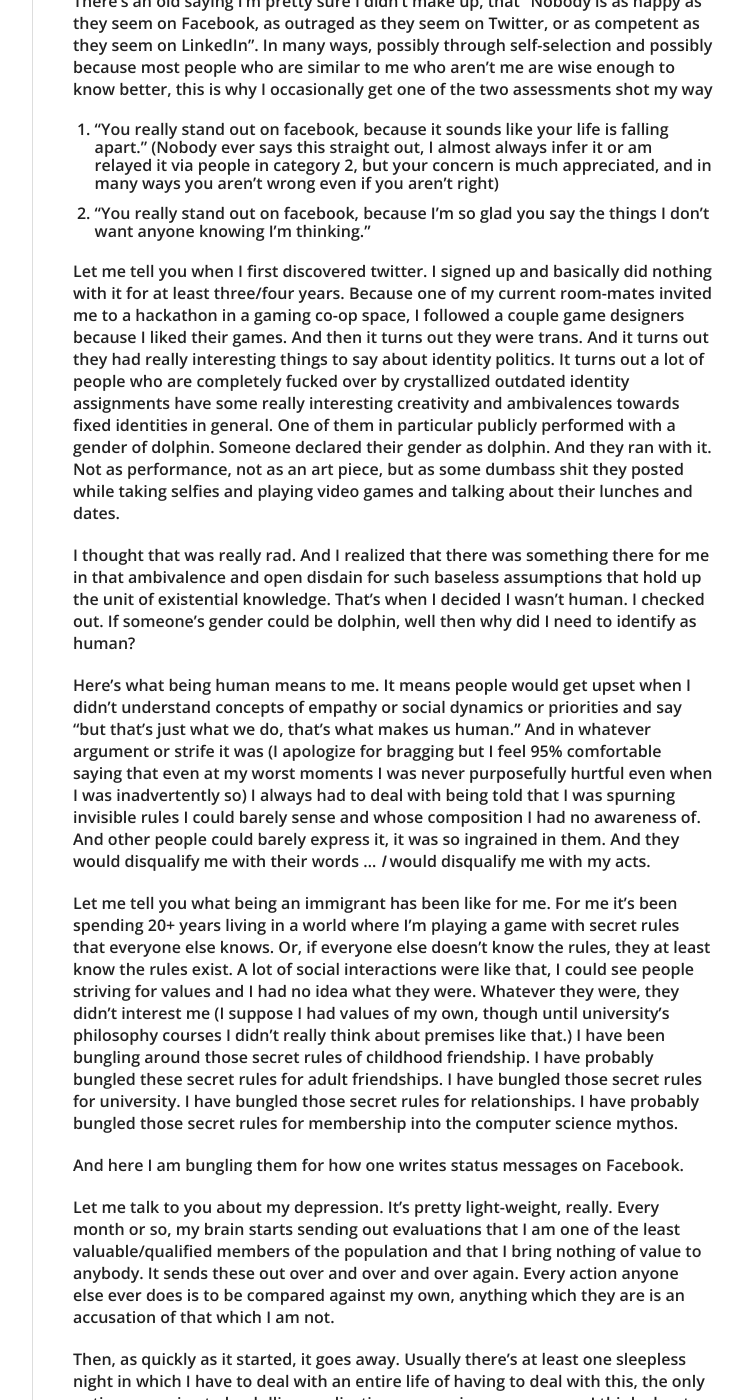
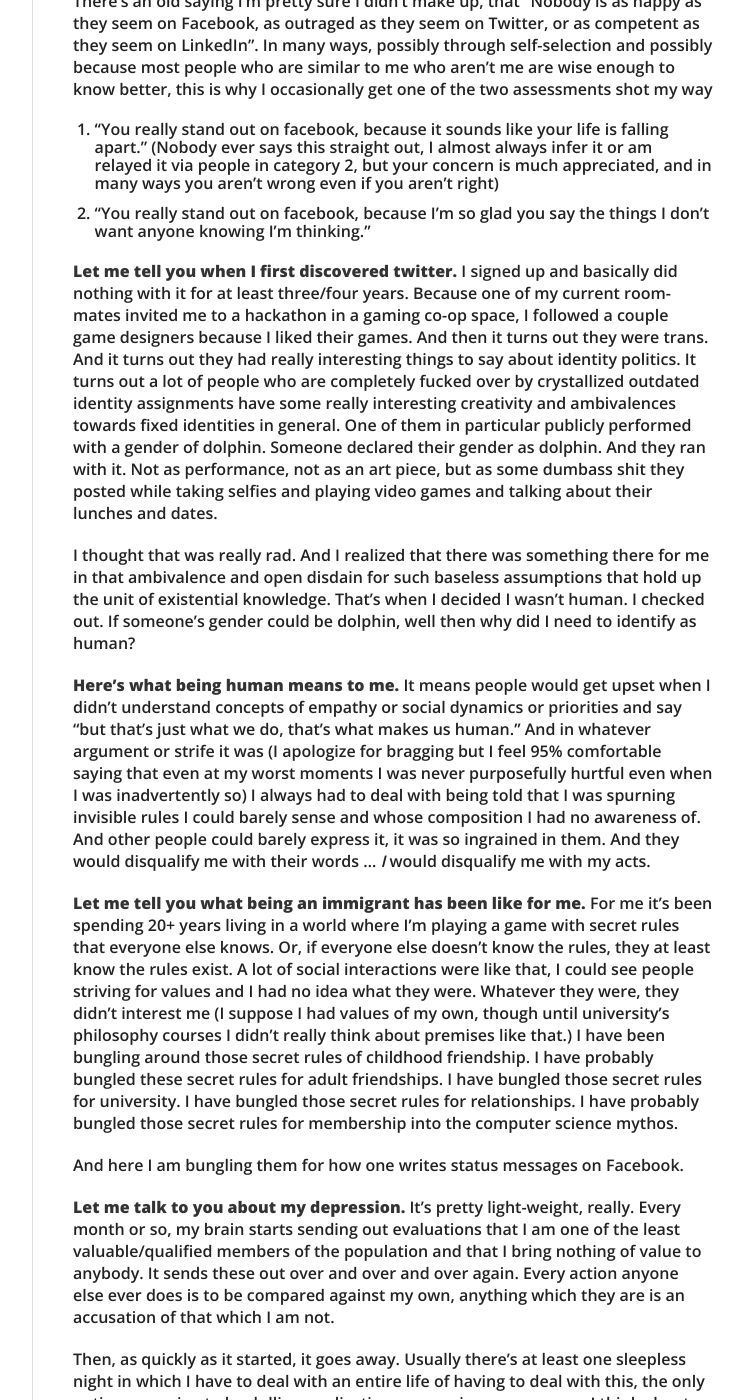
Before and after one commit to RobotDisco/robotdisco.github.com, a Jekyll site: the page built from _posts/2015-01-25-dear_those_who_may_be_be_concerned_about_the_motifs_in_my_tweets_tldr_im_all_right_its_political_and_literary.md, in a window 1280 px wide and 1400 px high, scrolled down 557 px. Shown: the whole window, without its empty margins (378-1122 px from the left). Built offline with Jekyll 4.4.1, drawn with Linux system fonts in a browser that asks for light colours; nearby versions of some CDN libraries; some of the changed text lies outside the part shown.

Commit message:
Bolding as a hacky attempt to separate.

```diff
--- a/_posts/2015-01-25-dear_those_who_may_be_be_concerned_about_the_motifs_in_my_tweets_tldr_im_all_right_its_political_and_literary.md
+++ b/_posts/2015-01-25-dear_those_who_may_be_be_concerned_about_the_motifs_in_my_tweets_tldr_im_all_right_its_political_and_literary.md
@@ -23,26 +23,26 @@ There’s an old saying I’m pretty sure I didn’t make up, that “Nobody is
 1. "You really stand out on facebook, because it sounds like your life is falling apart." (Nobody ever says this straight out, I almost always infer it or am relayed it via people in category 2, but your concern is much appreciated, and in many ways you aren’t wrong even if you aren’t right)
 2. "You really stand out on facebook, because I’m so glad you say the things I don’t want anyone knowing I’m thinking."
 
-Let me tell you when I first discovered twitter. I signed up and basically did nothing with it for at least three/four years. Because one of my current room-mates invited me to a hackathon in a gaming co-op space, I followed a couple game designers because I liked their games. And then it turns out they were trans. And it turns out they had really interesting things to say about identity politics. It turns out a lot of people who are completely fucked over by crystallized outdated identity assignments have some really interesting creativity and ambivalences towards fixed identities in general. One of them in particular publicly performed with a gender of dolphin.
+**Let me tell you when I first discovered twitter.** I signed up and basically did nothing with it for at least three/four years. Because one of my current room-mates invited me to a hackathon in a gaming co-op space, I followed a couple game designers because I liked their games. And then it turns out they were trans. And it turns out they had really interesting things to say about identity politics. It turns out a lot of people who are completely fucked over by crystallized outdated identity assignments have some really interesting creativity and ambivalences towards fixed identities in general. One of them in particular publicly performed with a gender of dolphin.
 Someone declared their gender as dolphin. And they ran with it. Not as performance, not as an art piece, but as some dumbass shit they posted while taking selfies and playing video games and talking about their lunches and dates.
 
 I thought that was really rad. And I realized that there was something there for me in that ambivalence and open disdain for such baseless assumptions that hold up the unit of existential knowledge.
 That’s when I decided I wasn’t human. I checked out. If someone’s gender could be dolphin, well then why did I need to identify as human?
 
-Here’s what being human means to me. It means people would get upset when I didn’t understand concepts of empathy or social dynamics or priorities and say “but that’s just what we do, that’s what makes us human.” And in whatever argument or strife it was (I apologize for bragging but I feel 95% comfortable saying that even at my worst moments I was never purposefully hurtful even when I was inadvertently so) I always had to deal with being told that I was spurning invisible rules I could barely sense and whose composition I had no awareness of. And other people could barely express it, it was so ingrained in them. And they would disqualify me with their words … _I_ would disqualify me with my acts.
+**Here’s what being human means to me.** It means people would get upset when I didn’t understand concepts of empathy or social dynamics or priorities and say “but that’s just what we do, that’s what makes us human.” And in whatever argument or strife it was (I apologize for bragging but I feel 95% comfortable saying that even at my worst moments I was never purposefully hurtful even when I was inadvertently so) I always had to deal with being told that I was spurning invisible rules I could barely sense and whose composition I had no awareness of. And other people could barely express it, it was so ingrained in them. And they would disqualify me with their words … _I_ would disqualify me with my acts.
 
-Let me tell you what being an immigrant has been like for me. For me it’s been spending 20+ years living in a world where I’m playing a game with secret rules that everyone else knows. Or, if everyone else doesn’t know the rules, they at least know the rules exist. A lot of social interactions were like that, I could see people striving for values and I had no idea what they were. Whatever they were, they didn’t interest me (I suppose I had values of my own, though until university’s philosophy courses I didn’t really think about premises like that.)
+**Let me tell you what being an immigrant has been like for me.** For me it’s been spending 20+ years living in a world where I’m playing a game with secret rules that everyone else knows. Or, if everyone else doesn’t know the rules, they at least know the rules exist. A lot of social interactions were like that, I could see people striving for values and I had no idea what they were. Whatever they were, they didn’t interest me (I suppose I had values of my own, though until university’s philosophy courses I didn’t really think about premises like that.)
 I have been bungling around those secret rules of childhood friendship. I have probably bungled these secret rules for adult friendships. I have bungled those secret rules for university. I have bungled those secret rules for relationships. I have probably bungled those secret rules for membership into the computer science mythos.
 
 And here I am bungling them for how one writes status messages on Facebook.
 
-Let me talk to you about my depression. It’s pretty light-weight, really. Every month or so, my brain starts sending out evaluations that I am one of the least valuable/qualified members of the population and that I bring nothing of value to anybody. It sends these out over and over and over again. Every action anyone else ever does is to be compared against my own, anything which they are is an accusation of that which I am not.
+**Let me talk to you about my depression.** It’s pretty light-weight, really. Every month or so, my brain starts sending out evaluations that I am one of the least valuable/qualified members of the population and that I bring nothing of value to anybody. It sends these out over and over and over again. Every action anyone else ever does is to be compared against my own, anything which they are is an accusation of that which I am not.
 
 Then, as quickly as it started, it goes away. Usually there’s at least one sleepless night in which I have to deal with an entire life of having to deal with this, the only options seeming to be dulling medications or evasive manoeuvres. I think about the footprint of my legacy and how I yearn for it even while my above alienation from Your Secret Rules gives me no motivation to enhance your world in any way. Somehow I want very much both of these things, to not feel worthless by your rules (my interpretation of your rules) and yet I want nothing to do with your world.
 
 But the way to achieve the former in those dark moments is to play by unappealing fragments of your fucking secret rules that I have reverse-engineered. The alternative, to disappear … well, there are logistical concerns. People would be sad. I’d need someone to take my lease and my cats.
 
-Let me talk about that last line a bit more. It’s a taboo to be be that kind of unhappy. It’s a taboo to live with that level of unhappiness. That’s supposed to be a lowest point, a cry for help, the moment in which one goes out to seek help or change one’s life around or whatever.
+**Let me talk about that last line a bit more.** It’s a taboo to be be that kind of unhappy. It’s a taboo to live with that level of unhappiness. That’s supposed to be a lowest point, a cry for help, the moment in which one goes out to seek help or change one’s life around or whatever.
 But you know, I will never change the secret rules of this world, the ones I am so at odds with. I will also never change the very clear rules of my brain, the ones which turn on and off the right chemical taps when it (at predicable intervals) pleases. I can react however I please to them, but they will always be there.
 
 If you’re not depressed or an immigrant. I don’t expect people to grok this. Don’t even bother, these are my secret rules that you have no part in. Even as an immigrant or as someone who is depressed, I have to assume our experiences are different enough that I can only get perhaps an abstract sense. I can feel a limited kinship, but these are often the kinds of things we must face independently.
@@ -52,7 +52,7 @@ But not alone. Those people in category 2 … they friend me out of nowhere. The
 I don’t like talking about my good qualities. That’s goes against my Catholic brainwashing. So does talking about my struggles. If I don’t eat my life when there are children starving in Africa. Or women dealing with the glass ceiling. Or indigenous people and/or black people who I will rarely, if ever, see as a peer in my cushy professional class. Intersectionality has been a pretty great replacement for catholicism. Privilege is a pretty good replacement for original sin.
 If I believed in anything, I would be so thankful to it/them that the only oppressions I face are ones my own brain creates, and that I struggle in society because of its ambivalence, not its bigoted hostility. I’m so safe in this world, except from myself.
 
-Let’s talk about safety. I’m basically a big burly white brown dude. My passion is working on the vehicles which is the easiest for modern capitalism to ride. I am rewarded quite well for my endeavours. I apologize for this boast but my _layoffs_ are better than so many people’s _employment_. The secret rules that make me feel awkward *kill* other people, actively or through negligence.
+**Let’s talk about safety.** I’m basically a big burly white brown dude. My passion is working on the vehicles which is the easiest for modern capitalism to ride. I am rewarded quite well for my endeavours. I apologize for this boast but my _layoffs_ are better than so many people’s _employment_. The secret rules that make me feel awkward *kill* other people, actively or through negligence.
 
 If there is anything I should apologize for, it’s that I can’t use that safety to yell at the people who need to be yelled at. There are enough angry cis dudes out there, and all I’d do is accelerate the cycle of dark nights. I apologize for never helping to create works for the endeavours that would actually clear the secret rules  But I can’t bring myself to learn the rules for those either.
 
```
